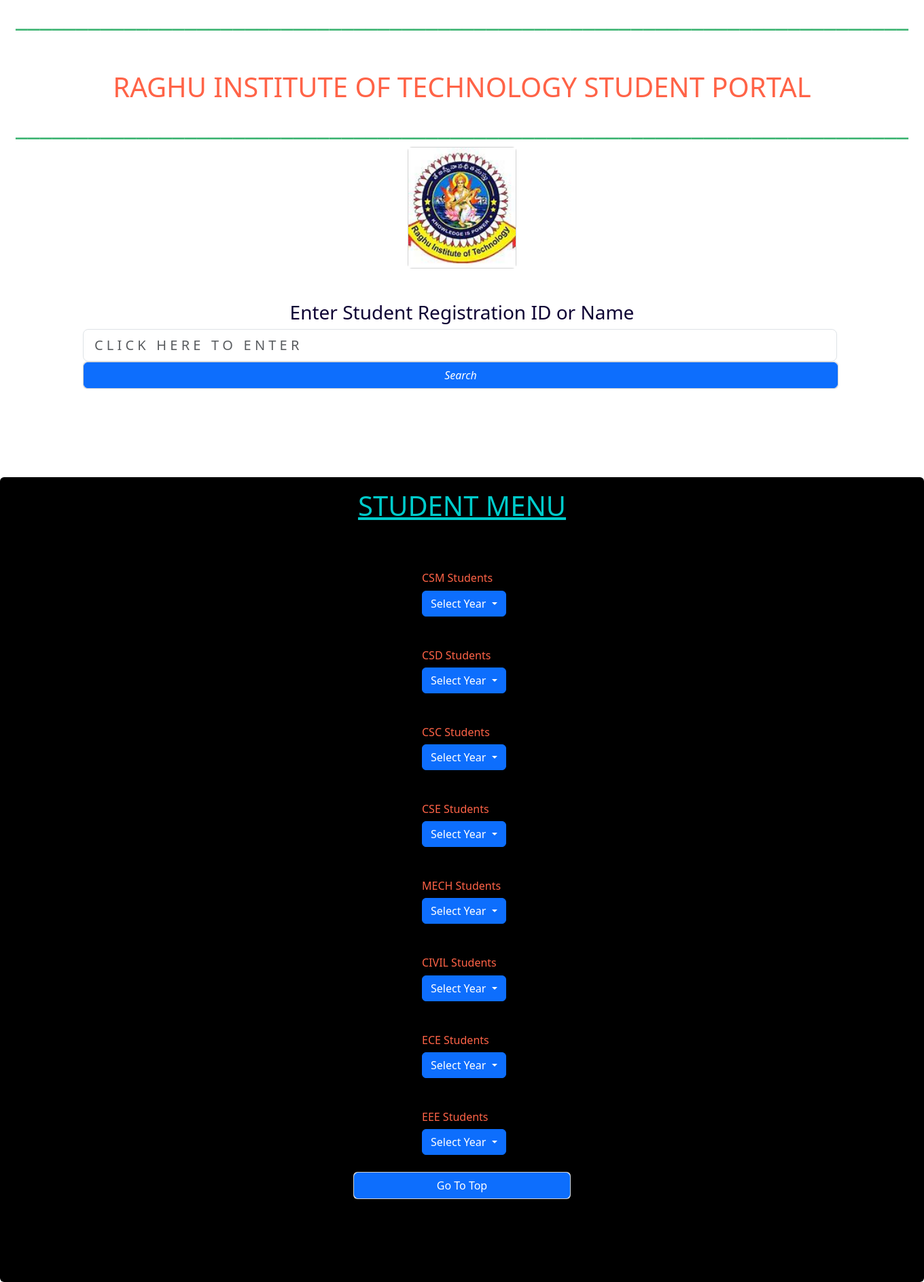
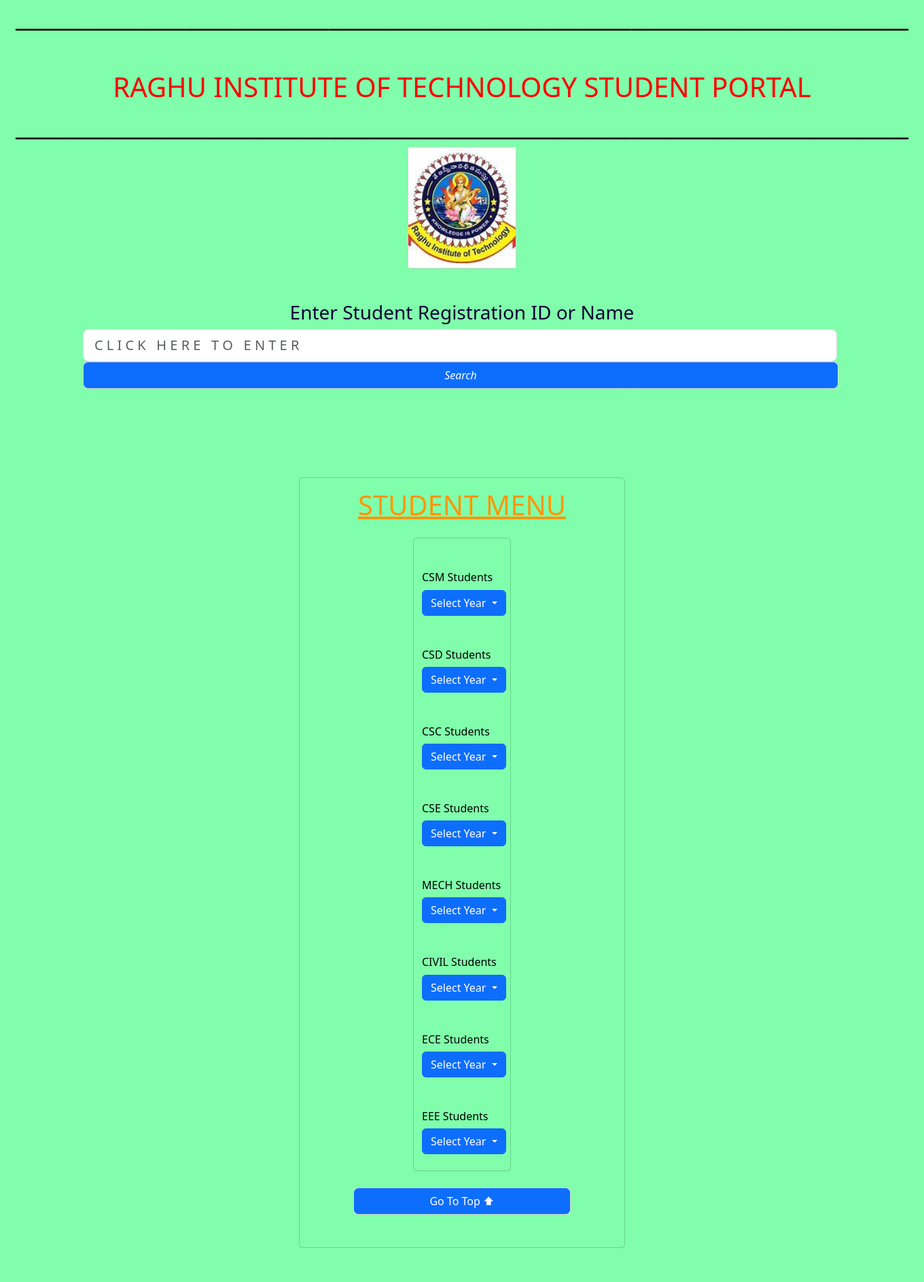
Before and after one commit to girilanka/Raghu-Student-portal, a Django app: page / in a window 1360 px wide. Shown: the whole page at 68% size. After the commit the page ends 1836 px from the top, so only its background shows below. Run offline with Django 4.2, Linux system fonts and the light colour scheme.

Commit message:
adding come css

```diff
--- a/templates/home.html
+++ b/templates/home.html
@@ -9,13 +9,23 @@
             color: red;
             font-family: sans-serif;
         }
+        .abc{
+            position:absolute;
+            top:230px;
+            left:10px;
+        }
 
+        .def{
+            position:absolute;
+            top:230px;
+            left:1270px;
+        }
 
-        @keyframes blinker {
-            50% {
-                opacity: 0;
-            }
+        .siz{
+            height: 1000px;
+            width: 5%;
         }
+
     </style>
 
   <meta charset="UTF-8" />
@@ -34,10 +44,20 @@
 
 
 </head>
-<body>
-   <h1 class="text-center" style="color:MediumSeaGreen;" >__________________________________________________________________________</h1><br><br>
-    <h1 class="text-center " style="color:Tomato;" >RAGHU INSTITUTE OF TECHNOLOGY STUDENT PORTAL</h1>
-    <h1 class="text-center"style="color:MediumSeaGreen;" >__________________________________________________________________________</h1>
+
+<body style="background-color:rgb(129,254,171);">
+    <div class="siz abc">
+        <marquee direction="down" height="950px" scrollamount="60"><h1> 	⬇</h1></marquee>
+
+        </div>
+    <div class="siz def">
+        <marquee direction="down" height="950px" scrollamount="60"><h1> 	⬇</h1></marquee>
+
+        </div>
+
+   <h1 class="text-center" style="color:black;" >__________________________________________________________________________</h1><br><br>
+    <h1 class="text-center " style="color:rgb(255,0,0);" >RAGHU INSTITUTE OF TECHNOLOGY STUDENT PORTAL</h1>
+    <h1 class="text-center"style="color:black;" >__________________________________________________________________________</h1>
 
 
 
@@ -51,7 +71,7 @@
 
         {% comment %} <div class="card mx-auto  " style="background-color:black; width: 31rem;"> {% endcomment %}
 
-               <center> <h3 class="text-center]" style="color:rgb(13, 0, 51)"> Enter Student Registration ID or Name </h3></center>
+               <center> <h3 class="text-center" style="color:rgb(13, 0, 51)"> Enter Student Registration ID or Name </h3></center>
 
         {% comment %} </div> {% endcomment %}
 
@@ -73,26 +93,29 @@
                 </div>
             </div>
 
-<marquee direction="down" height="100px" scrollamount="4" ><h2 class='text-center ' style="color:orange">Scroll Down for <u>STUDENT MENU</u> 	⬇</h2></marquee>
+<marquee direction="down" height="100px" scrollamount="4" ><h2 class='text-center ' style="color:black">Scroll Down for <u>STUDENT MENU</u> 	⬇</h2></marquee>
 <br>
 <br>
-<div class="card mx-auto" style="background-color:black;" >
-<div class="card mx-auto" style="background-color:black; width: 30rem ;">
+{% comment %} <div class="card mx-auto" style="background-color:rgb(255,190,255);" > {% endcomment %}
+<div class="card mx-auto" style="background-color:rgb(129,254,171); width: 30rem ;">
 
-<p><h1 class='text-center'  style="color:rgb(0, 204, 204);"><u> STUDENT MENU</u>  </h1></p>
+<p><h1 class='text-center'  style="color:rgb(255,151,0);"><u> STUDENT MENU</u>  </h1></p>
 
 
-<div class="card mx-auto " style="background-color:black; width: 9rem;">
+
+
+
+<div class="card mx-auto " style="background-color:rgb(129,254,171); width: 9rem;">
 
 <div class="container pt-5">
 
     <div class="center">
-    <h6 style="color:Tomato;">CSM Students </h6>
+    <h6 style="color:black;">CSM Students </h6>
     <div class="col-lg col-sm col-md col-6 flex-grow-0">
         <div class="category-wrap dropdown d-inline-block float-right">
             <button class="btn btn-primary dropdown-toggle" data-bs-toggle="dropdown">
-                <i class="fa fa-bars"></i> Select Year </button>
-            <div class="dropdown-menu">
+                <i class="fa fa-bars" ></i> Select Year </button>
+            <div class="dropdown-menu" style="background-color:rgb(0,0,0);">
                 <a class="dropdown-item" style="color:Gray;"  href="{% url 'csm_1st_years' %}">CSM 1st Year</a>
                 <a class="dropdown-item" style="color:MediumSeaGreen;" href="{% url 'csm_2nd_years' %}">CSM 2nd Year</a>
                 <a class="dropdown-item" style="color:Orange;" href="{% url 'csm_3rd_years' %}">CSM 3rd Year</a>
@@ -106,12 +129,12 @@
 
 
 <div class="container pt-5">
-    <h6 style="color:Tomato;">CSD Students </h6>
+    <h6 style="color:black">CSD Students </h6>
     <div class="col-lg col-sm col-md col-6 flex-grow-0">
         <div class="category-wrap dropdown d-inline-block float-right">
             <button class="btn btn-primary dropdown-toggle" data-bs-toggle="dropdown">
                 <i class="fa fa-bars"></i>Select Year </button>
-            <div class="dropdown-menu">
+            <div class="dropdown-menu" style="background-color:rgb(0,0,0);">
                 <a class="dropdown-item" style="color:Gray;" href="{% url 'csd_1st_years' %}">CSD 1st Year</a>
                 <a class="dropdown-item" style="color:MediumSeaGreen;" href="{% url 'csd_2nd_years' %}">CSD 2nd Year</a>
                 <a class="dropdown-item" style="color:Orange;" href="{% url 'csd_3rd_years' %}">CSD 3rd Year</a>
@@ -123,12 +146,12 @@
 
 
 <div class="container pt-5">
-    <h6 style="color:Tomato;">CSC Students </h6>
+    <h6 style="color:black">CSC Students </h6>
     <div class="col-lg col-sm col-md col-6 flex-grow-0">
         <div class="category-wrap dropdown d-inline-block float-right">
             <button class="btn btn-primary dropdown-toggle" data-bs-toggle="dropdown">
                 <i class="fa fa-bars"></i>Select Year </button>
-            <div class="dropdown-menu">
+            <div class="dropdown-menu" style="background-color:rgb(0,0,0);">
                 <a class="dropdown-item" style="color:Gray;" href="{% url 'csc_1st_years' %}">CSC 1st Year</a>
                 <a class="dropdown-item" style="color:MediumSeaGreen;" href="{% url 'csc_2nd_years' %}">CSC 2nd Year</a>
                 <a class="dropdown-item" style="color:Orange;" href="{% url 'csc_3rd_years' %}">CSC 3rd Year</a>
@@ -139,12 +162,12 @@
 </div>
 
 <div class="container pt-5">
-    <h6 style="color:Tomato;">CSE Students </h6>
+    <h6 style="color:black">CSE Students </h6>
     <div class="col-lg col-sm col-md col-6 flex-grow-0">
         <div class="category-wrap dropdown d-inline-block float-right">
             <button class="btn btn-primary dropdown-toggle" data-bs-toggle="dropdown">
                 <i class="fa fa-bars"></i> Select Year </button>
-            <div class="dropdown-menu">
+            <div class="dropdown-menu" style="background-color:rgb(0,0,0);">
                 <a class="dropdown-item" style="color:Gray;" href="{% url 'cse_1st_years' %}">CSE 1st Year</a>
                 <a class="dropdown-item" style="color:MediumSeaGreen;" href="{% url 'cse_2nd_years' %}">CSE 2nd Year</a>
                 <a class="dropdown-item" style="color:Orange;" href="{% url 'cse_3rd_years' %}">CSE 3rd Year</a>
@@ -155,12 +178,12 @@
 </div>
 
 <div class="container pt-5">
-    <h6 style="color:Tomato;">MECH Students </h6>
+    <h6 style="color:black;">MECH Students </h6>
     <div class="col-lg col-sm col-md col-6 flex-grow-0">
         <div class="category-wrap dropdown d-inline-block float-right">
             <button class="btn btn-primary dropdown-toggle" data-bs-toggle="dropdown">
                 <i class="fa fa-bars"></i> Select Year </button>
-            <div class="dropdown-menu">
+            <div class="dropdown-menu" style="background-color:rgb(0,0,0);">
                 <a class="dropdown-item" style="color:Gray;" href="{% url 'mech_1st_years' %}">MECH 1st Year</a>
                 <a class="dropdown-item" style="color:MediumSeaGreen;" href="{% url 'mech_2nd_years' %}">MECH 2nd Year</a>
                 <a class="dropdown-item" style="color:Orange;" href="{% url 'mech_3rd_years' %}">MECH 3rd Year</a>
@@ -171,12 +194,12 @@
 </div>
 
 <div class="container pt-5">
-    <h6 style="color:Tomato;">CIVIL Students </h6>
+    <h6 style="color:black;">CIVIL Students </h6>
     <div class="col-lg col-sm col-md col-6 flex-grow-0">
         <div class="category-wrap dropdown d-inline-block float-right">
             <button class="btn btn-primary dropdown-toggle" data-bs-toggle="dropdown">
                 <i class="fa fa-bars"></i> Select Year </button>
-            <div class="dropdown-menu">
+            <div class="dropdown-menu" style="background-color:rgb(0,0,0);">
                 <a class="dropdown-item" style="color:Gray;" href="{% url 'civil_1st_years' %}">CIVIL 1st Year</a>
                 <a class="dropdown-item" style="color:MediumSeaGreen;" href="{% url 'civil_2nd_years' %}">CIVIL 2nd Year</a>
                 <a class="dropdown-item" style="color:Orange;" href="{% url 'civil_3rd_years' %}">CIVIL 3rd Year</a>
@@ -187,12 +210,12 @@
 </div>
 
 <div class="container pt-5">
-    <h6 style="color:Tomato;">ECE Students </h6>
+    <h6 style="color:black;">ECE Students </h6>
     <div class="col-lg col-sm col-md col-6 flex-grow-0">
         <div class="category-wrap dropdown d-inline-block float-right">
             <button class="btn btn-primary dropdown-toggle" data-bs-toggle="dropdown">
                 <i class="fa fa-bars"></i> Select Year </button>
-            <div class="dropdown-menu">
+            <div class="dropdown-menu" style="background-color:rgb(0,0,0);">
                 <a class="dropdown-item" style="color:Gray;" href="{% url 'ece_1st_years' %}">ECE 1st Year</a>
                 <a class="dropdown-item" style="color:MediumSeaGreen;" href="{% url 'ece_2nd_years' %}">ECE 2nd Year</a>
                 <a class="dropdown-item" style="color:Orange;" href="{% url 'ece_3rd_years' %}">ECE 3rd Year</a>
@@ -203,12 +226,12 @@
 </div>
 
 <div class="container pt-5">
-    <h6 style="color:Tomato;">EEE Students </h6>
+    <h6 style="color:black;">EEE Students </h6>
     <div class="col-lg col-sm col-md col-6 flex-grow-0">
         <div class="category-wrap dropdown d-inline-block float-right">
             <button class="btn btn-primary dropdown-toggle" data-bs-toggle="dropdown">
                 <i class="fa fa-bars"></i> Select Year </button>
-            <div class="dropdown-menu">
+            <div class="dropdown-menu" style="background-color:rgb(0,0,0);">
                 <a class="dropdown-item" style="color:Gray;" href="{% url 'eee_1st_years' %}">EEE 1st Year</a>
                 <a class="dropdown-item" style="color:MediumSeaGreen;" href="{% url 'eee_2nd_years' %}">EEE 2nd Year</a>
                 <a class="dropdown-item" style="color:Orange;" href="{% url 'eee_3rd_years' %}">EEE 3rd Year</a>
@@ -219,18 +242,17 @@
 </div>
 <br>
 </div>
+<br>
 
 <div class="card mx-auto" style="width: 20rem;">
-    <a href ="{% url 'home' %}" class='btn btn-primary blinks'>Go To Top</a>
+    <a href ="{% url 'home' %}" class='btn btn-primary blinks'>Go To Top ⬆</a>
 </div>
 
 <br>
 <br>
-<br>
-<br>
-<br>
+
 </div>
-</div>
+{% comment %} </div> {% endcomment %}
 
 
 
```
